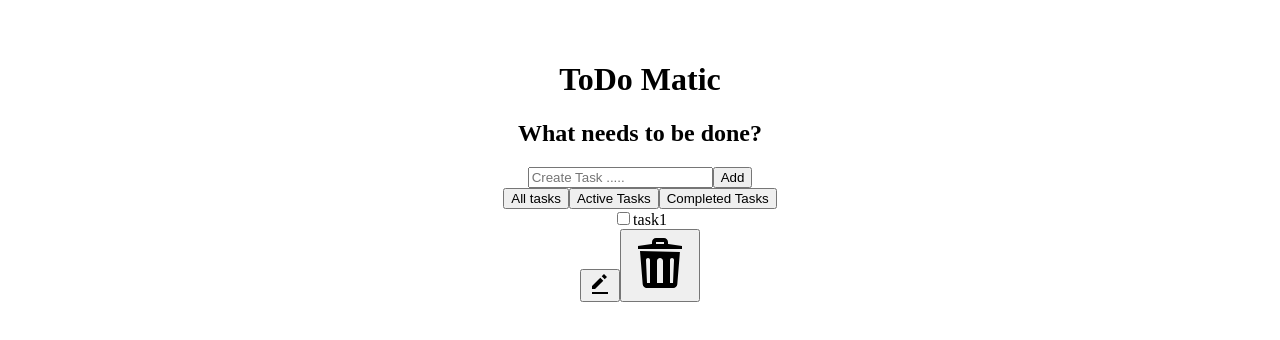
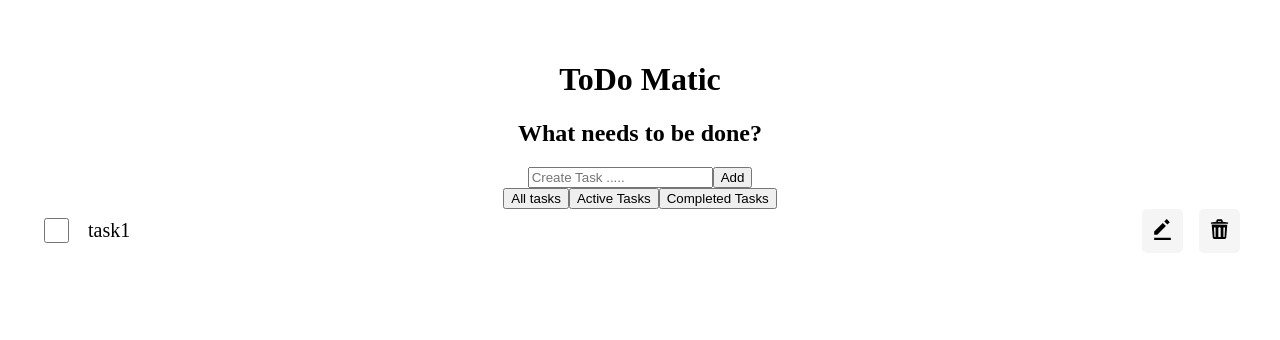
Before and after one commit to NeeshuSharmaa/todo-matic, a React app: page / in a window 1280 px wide. Shown: the top 340 px of the page. Built offline with nearby package versions, Linux system fonts and the light colour scheme; the HTML template or start-up script is replaced by a standard one.

Commit message:
style: task

```diff
--- /dev/null
+++ b/src/componentStyles/Task.css
@@ -0,0 +1,36 @@
+.task {
+  display: flex;
+  align-items: center;
+  justify-content: space-between;
+}
+
+.task > div:first-child {
+  display: flex;
+  align-items: center;
+  gap: 1rem;
+}
+
+input[type="checkbox"] {
+  width: 25px;
+  height: 25px;
+}
+.task label {
+  font-size: 1.25rem;
+}
+.action-btns {
+  display: flex;
+  gap: 1rem;
+}
+.action-btns > button {
+  padding: 0.5rem;
+  background-color: whitesmoke;
+  border: none;
+  border-radius: 5px;
+}
+.action-btns > button:hover {
+  background-color: var(--hover-blue);
+}
+.action-btns > button > img {
+  width: 25px;
+  height: 25px;
+}
--- a/src/components/Task.jsx
+++ b/src/components/Task.jsx
@@ -1,3 +1,5 @@
+import "../componentStyles/Task.css";
+
 export default function Task() {
   return (
     <div className="task">
```
